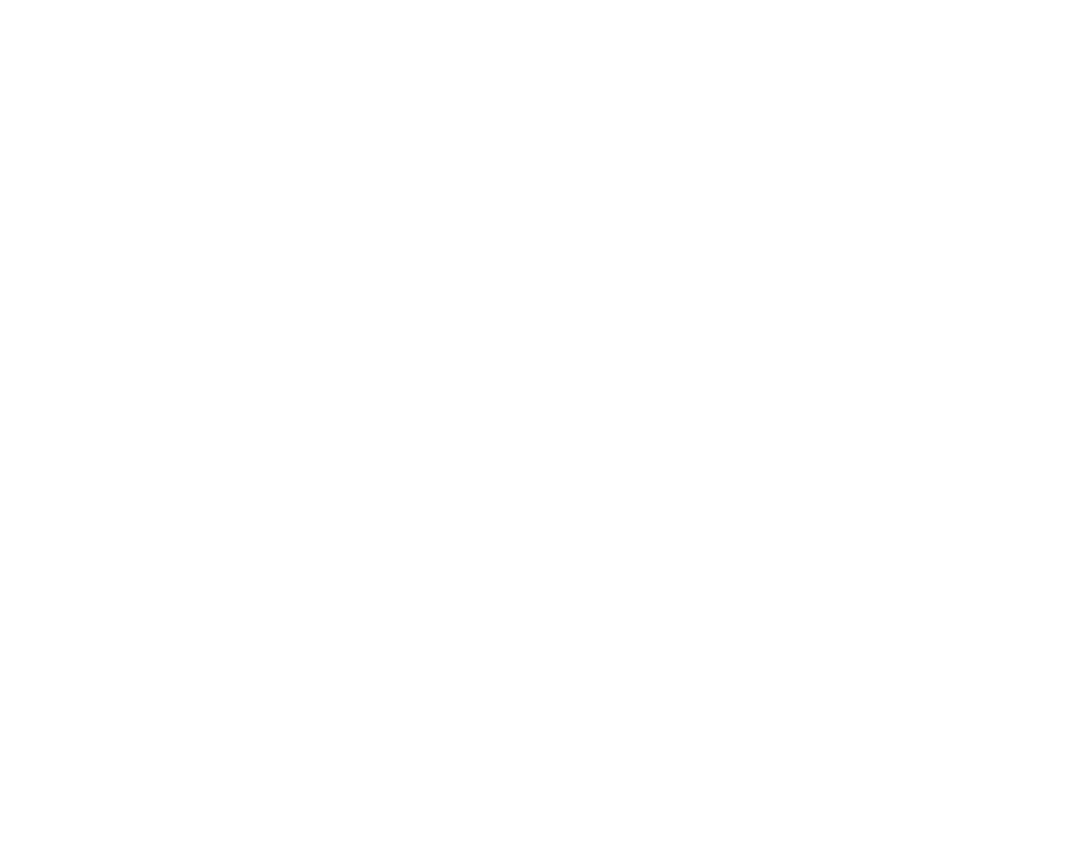
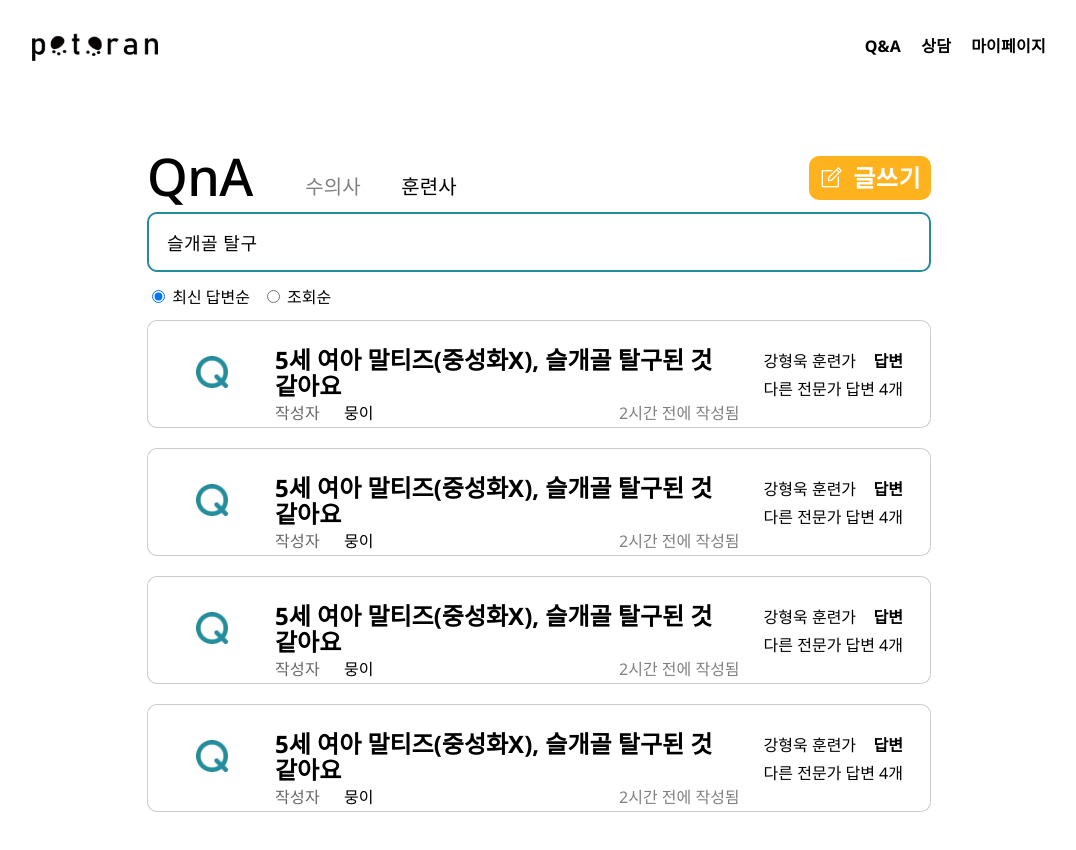
Before and after one commit to chamroro/peteran, a React (Create React App) app: page /qna in a window 1280 px wide. Shown: the top 850 px of the page, without its empty margins (101-1177 px from the left). Before the commit the page ends 800 px from the top, so only its background shows below. Built offline with nearby package versions, Linux system fonts and the light colour scheme; a web font is replaced by a local one.

Commit message:
implt QnA page mock

```diff
--- a/src/components/search/QnA.js
+++ b/src/components/search/QnA.js
@@ -26,7 +26,7 @@
               </span>
               뭉이
             </div>
-            <div>
+            <div style={{color: 'gray'}}>
               2시간 전에 작성됨
             </div>
           </div>
--- a/src/routes/QnA.js
+++ b/src/routes/QnA.js
@@ -1,4 +1,68 @@
-function QnA(){
+import {useState} from "react";
+import style from "./Home.module.css";
+import Navbars from "../components/Navbars";
+import QnAPageStyle from "./QnA.module.css";
+import Text from "../components/Text";
+import QnaSearchBox from "../components/search/QnA";
+import WriteIcon from "../assets/b2.png";
+
+function QnAPage() {
+  const [currentTab, setCurrentTab] = useState('vet') // [vet, trainer]
+
+  return (
+    <div>
+      <div className={style.containers}>
+        <Navbars />
+
+        <div className={QnAPageStyle.QnAPageLayout}>
+          <div style={{display: 'flex', flexDirection: 'row'}}>
+            <div style={{display: 'flex', flexDirection: 'row', flex: 1}}>
+              <div style={{marginRight: 32}}>
+                <Text n={'h2'} text={'QnA'} />
+              </div>
+
+              <div style={{display: 'flex', flexDirection: 'row', textAlign: 'center'}}>
+                <div style={{width: 96, marginTop: 'auto', fontSize: 20, marginBottom: 12, color: 'gray'}}>
+                  수의사
+                </div>
+                <div style={{width: 96, marginTop: 'auto', fontSize: 20, marginBottom: 12}}>
+                  훈련사
+                </div>
+              </div>
+            </div>
+
+            <div style={{display: 'flex'}}>
+                <button className={QnAPageStyle.QnAWriteButton}>
+                  <img src={WriteIcon} style={{width: 24, height: 24, marginRight: 10}}/>
+                  글쓰기
+                </button>
+            </div>
+
+          </div>
+
+          <div className={QnAPageStyle.QnAInputDiv}>
+            <input
+              className={QnAPageStyle.QnAInput}
+              value={'슬개골 탈구'}
+            />
+          </div>
+
+          <div style={{textAlign: 'right', marginBottom: 12, gap: 12, display: 'flex'}}>
+            <label><input type="radio" name="fruit" value="apple" checked/> 최신 답변순</label>
+            <label><input type="radio" name="fruit" value="banana"/> 조회순</label>
+          </div>
+
+          <div style={{display: "flex", flexDirection: 'column', gap: 20}}>
+            <QnaSearchBox/>
+            <QnaSearchBox/>
+            <QnaSearchBox/>
+            <QnaSearchBox/>
+          </div>
+
+        </div>
+      </div>
+    </div>
+  )
 
 }
-export default QnA;
+export default QnAPage;
--- /dev/null
+++ b/src/routes/QnA.module.css
@@ -0,0 +1,92 @@
+.QnAPageLayout {
+    /* TODO: 수정 예정 */
+    /* TODO: to be responsive*/
+    padding: 60px 240px;
+}
+
+@media (max-width: 991px) {
+    .QnAPageLayout {
+        padding: 60px 60px;
+    }
+}
+
+
+.QnAInputDiv {
+    display: flex;
+    justify-content: center;
+    margin-bottom: 12px;
+}
+
+.QnAInput {
+    padding: 18px;
+
+    box-sizing: border-box;
+
+    width: 100%;
+    height: 60px;
+
+    /* Primary Variant/- 238D9B - 500 */
+
+    border: 2px solid #238D9B;
+    border-radius: 10px;
+
+    /* Body/B1/M-18px */
+
+    font-style: normal;
+    font-weight: 400;
+    font-size: 18px;
+    line-height: 24px;
+    /* identical to box height, or 133% */
+
+    letter-spacing: 0.5px;
+}
+
+.QnATabDiv {
+    display: flex;
+    flex-direction: row;
+    margin: 0 auto;
+    justify-content: center;
+
+    max-width: 700px;
+}
+
+.QnATab {
+    flex: 1;
+    text-align: center;
+
+    /* Subtitle/S1/M-20px */
+
+    font-style: normal;
+    font-weight: 400;
+    font-size: 20px;
+    line-height: 24px;
+    /* identical to box height, or 120% */
+
+    letter-spacing: 0.15px;
+
+    border-bottom: solid #E7E7E7 5px;
+    margin-bottom: 32px;
+    padding: 12px;
+}
+
+.QnAWriteButton {
+    background: #FEB21D;
+    border-radius: 10px;
+
+    padding: 10px;
+
+    font-weight: 700;
+    font-size: 24px;
+    line-height: 24px;
+    /* identical to box height, or 100% */
+
+    letter-spacing: 0.5px;
+
+    color: #FFFFFF;
+
+    display: flex;
+    flex-direction: row;
+    border: none;
+    margin-top: auto;
+    margin-bottom: 12px;
+}
```
